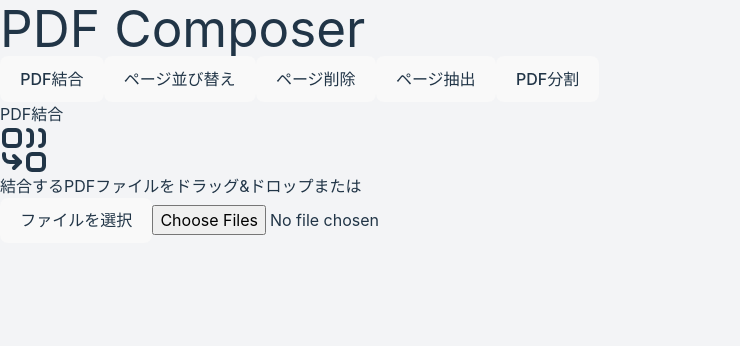
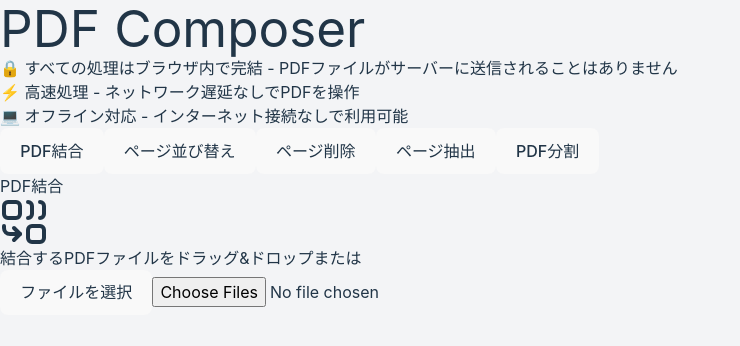
Before and after one commit to Simpwell/pdfcomposer, a React (Vite) app: page / in a window 1280 px wide. Shown: the top 346 px of the page, without its empty margins (0-740 px from the left). Built offline with nearby package versions, Linux system fonts and the light colour scheme.

Commit message:
Add feature highlights under title

```diff
--- a/src/App.tsx
+++ b/src/App.tsx
@@ -10,7 +10,12 @@ export function App() {
 
   return (
     <div className="container mx-auto p-4">
-      <h1 className="text-2xl font-bold mb-4">PDF Composer</h1>
+      <h1 className="text-2xl font-bold mb-2">PDF Composer</h1>
+      <p className="text-sm text-gray-600 mb-6">
+        🔒 すべての処理はブラウザ内で完結 - PDFファイルがサーバーに送信されることはありません<br />
+        ⚡️ 高速処理 - ネットワーク遅延なしでPDFを操作<br />
+        💻 オフライン対応 - インターネット接続なしで利用可能
+      </p>
       <div className="flex flex-col gap-4">
         <div className="flex gap-2">
           <button
```
